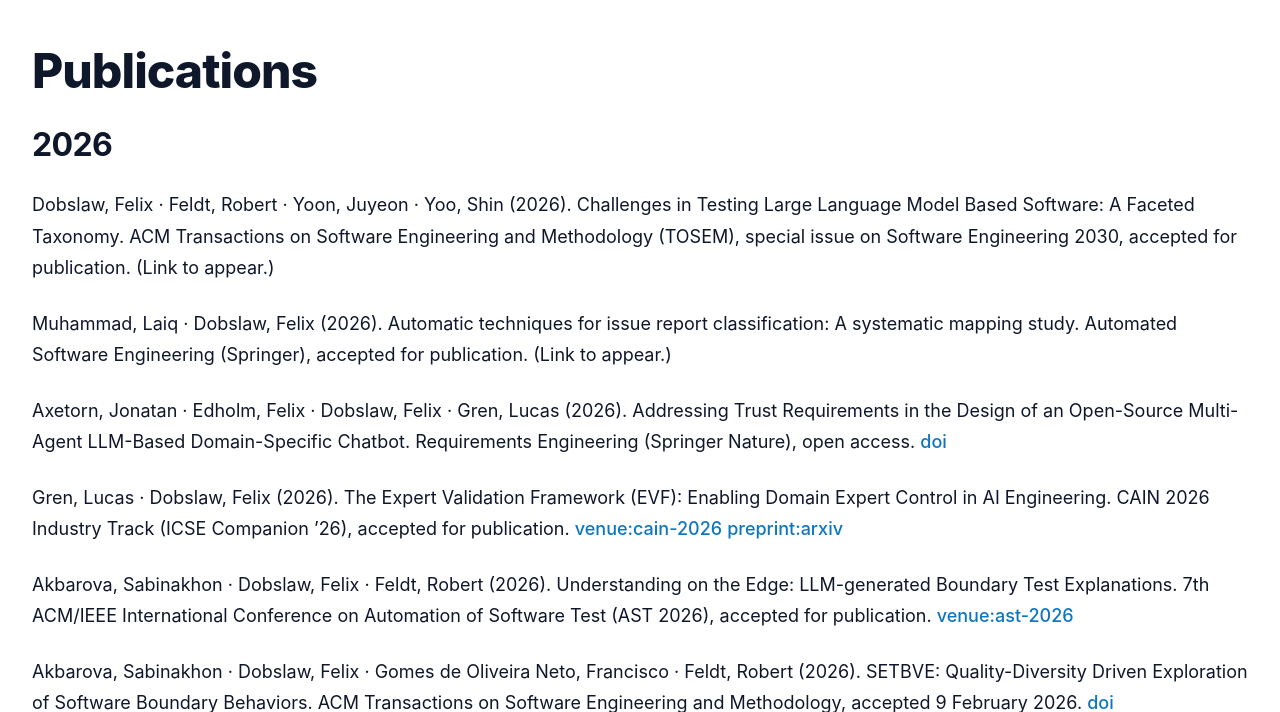
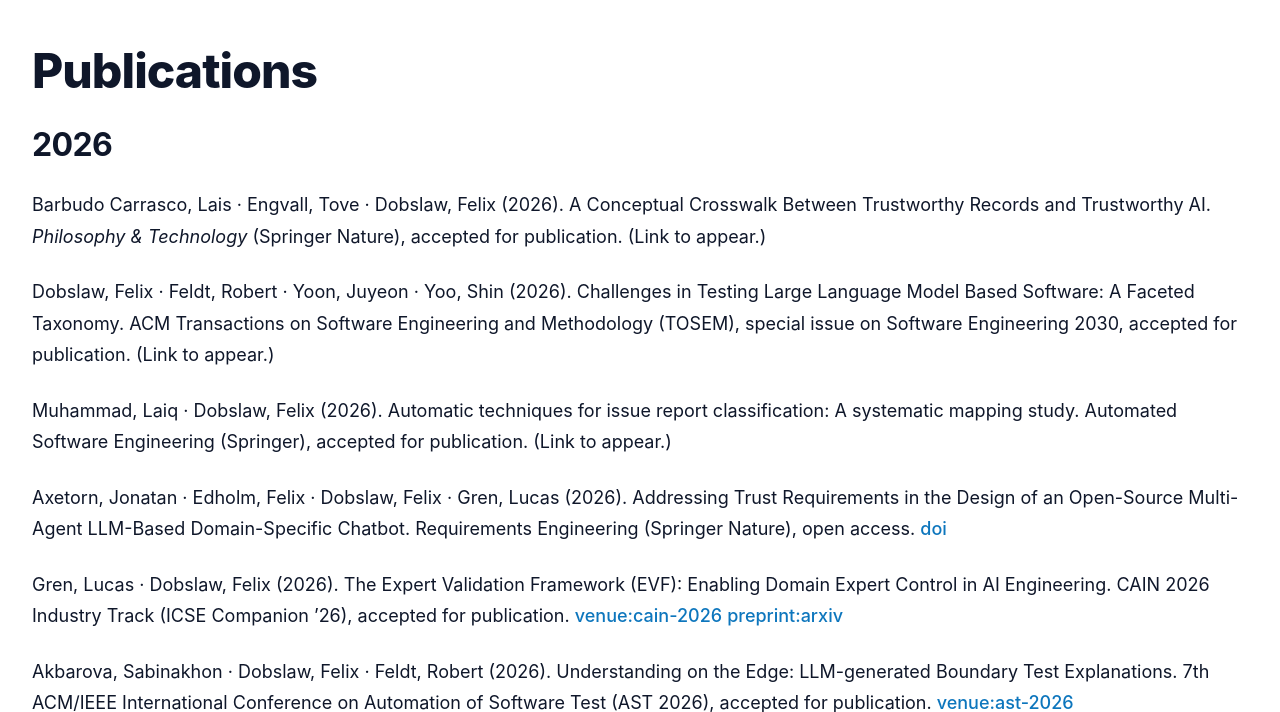
Before and after one commit to seegroup/seegroup.github.io, a Jekyll site: the page built from publications.md, in a window 1280 px wide and 900 px high, cut to the strip 188-900 px from the top of the window. Built offline with Jekyll 4.4.1, drawn with Linux system fonts in a browser that asks for light colours.

Commit message:
Add news and publication entry for Philosophy & Technology paper acceptance
Co-Authored-By: Claude Sonnet 4.6 <noreply@anthropic.com>

```diff
--- a/publications.md
+++ b/publications.md
@@ -5,6 +5,8 @@ title: Publications
 # Publications
 
 ## 2026
+
+Barbudo Carrasco, Lais · Engvall, Tove · Dobslaw, Felix (2026). A Conceptual Crosswalk Between Trustworthy Records and Trustworthy AI. *Philosophy & Technology* (Springer Nature), accepted for publication. (Link to appear.)
 
 Dobslaw, Felix · Feldt, Robert · Yoon, Juyeon · Yoo, Shin (2026). Challenges in Testing Large Language Model Based Software: A Faceted Taxonomy. ACM Transactions on Software Engineering and Methodology (TOSEM), special issue on Software Engineering 2030, accepted for publication. (Link to appear.)
 
```
Also changed, not shown: _news/2026-04-25-philosophy-technology-paper.md (added, +7 -0 lines).
